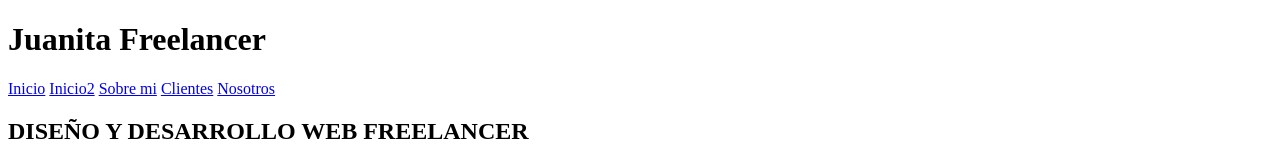
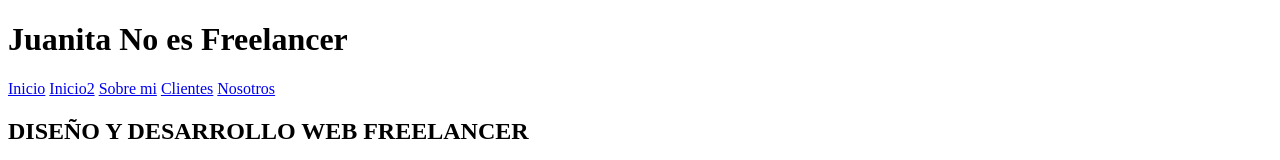
Before and after one commit to VPulido-R/2, a plain HTML site: page index.html in a window 1280 px wide. Shown: the top 160 px of the page. Drawn offline with Linux system fonts and the light colour scheme.

Commit message:
cambios 1

```diff
--- a/index.html
+++ b/index.html
@@ -9,7 +9,7 @@
 
 <body>
     <header>
-        <h1> Juanita Freelancer</h1>
+        <h1> Juanita No es Freelancer</h1>
     </header>
 
     <nav>
@@ -109,3 +109,4 @@
 </body>
 
 </html>
+//primer comentario
```
